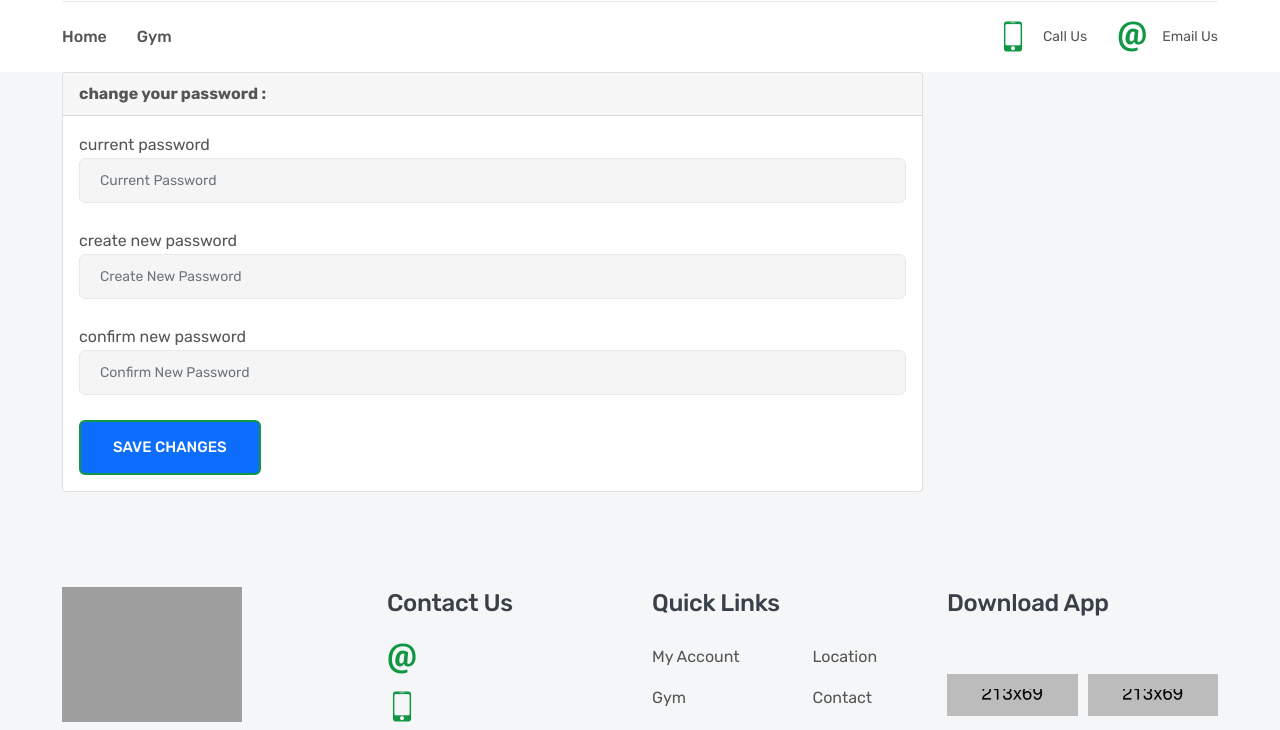
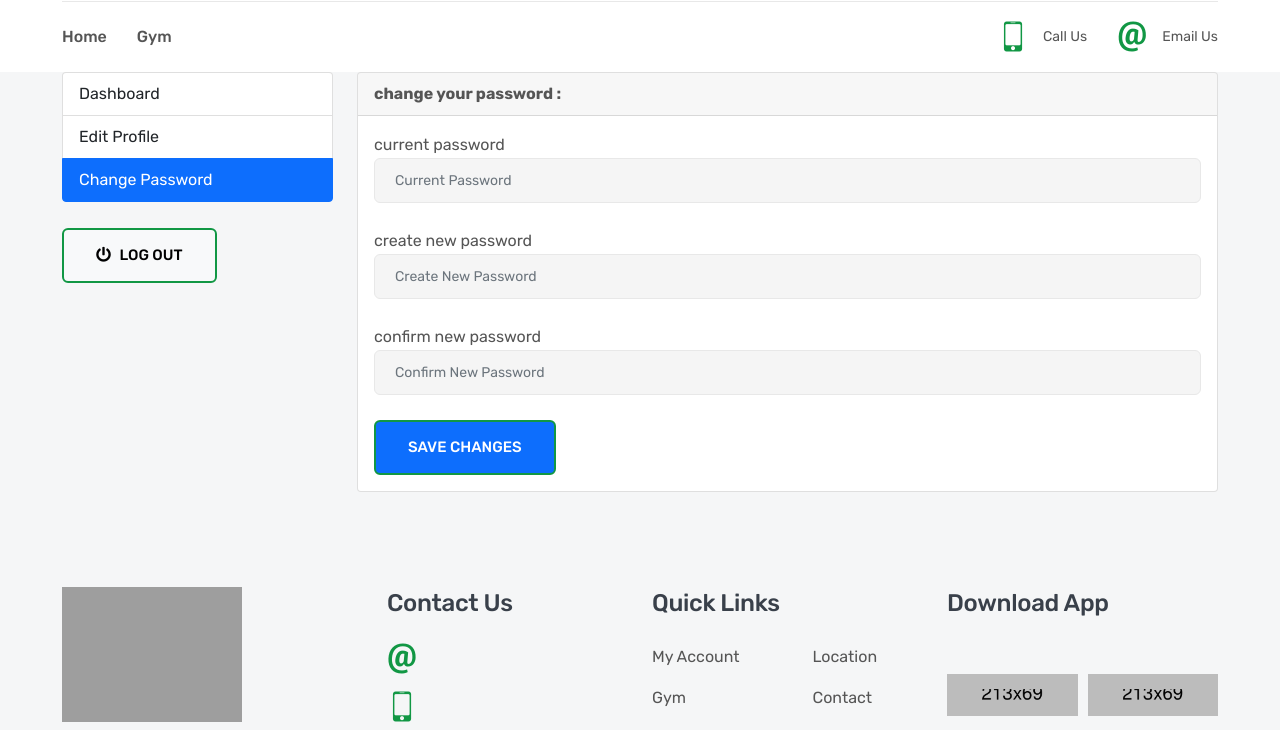
Before and after one commit to ahmed007dr/gymm, a Django app: page /accounts/changePassword/ in a window 1280 px wide. Shown: the part 131-861 px from the top of the page. Run offline with Django 4.2, Linux system fonts and the light colour scheme; the visitor is signed in with stand-in values (Sample User, id 1); data that the repository does not hold is empty; some libraries are stand-ins or nearby versions; grey boxes are pictures that could not be loaded.

Commit message:
add list dash

```diff
--- a/accounts/templates/accounts/change_password.html
+++ b/accounts/templates/accounts/change_password.html
@@ -7,6 +7,17 @@
 <section class="section-content padding-y bg">
     <div class="container">
         <div class="row">
+            <aside class="col-md-3">
+                <!-- SIDEBAR -->
+                <ul class="list-group">
+                    <a class="list-group-item {% if '/dashbord/' in request.path %}active{% endif %}" href="{% url 'dashbord' %}">Dashboard</a>
+                    <a class="list-group-item {% if '/edit_profile/' in request.path %}active{% endif %}" href="{% url 'edit_profile' %}">Edit Profile</a>
+                    <a class="list-group-item {% if '/changePassword/' in request.path %}active{% endif %}" href="{% url 'changePassword' %}">Change Password</a>
+                </ul>
+                <br>
+                <a class="btn btn-light btn-block" href="{% url 'logout' %}"><i class="fa fa-power-off"></i> <span class="text">Log out</span></a>
+                <!-- SIDEBAR END -->
+            </aside>
             <main class="col-md-9">
                 <article class="card">
                     <header class="card-header">
```
Also changed, not shown: accounts/templates/accounts/edit_profile.html (+11 -0 lines).
